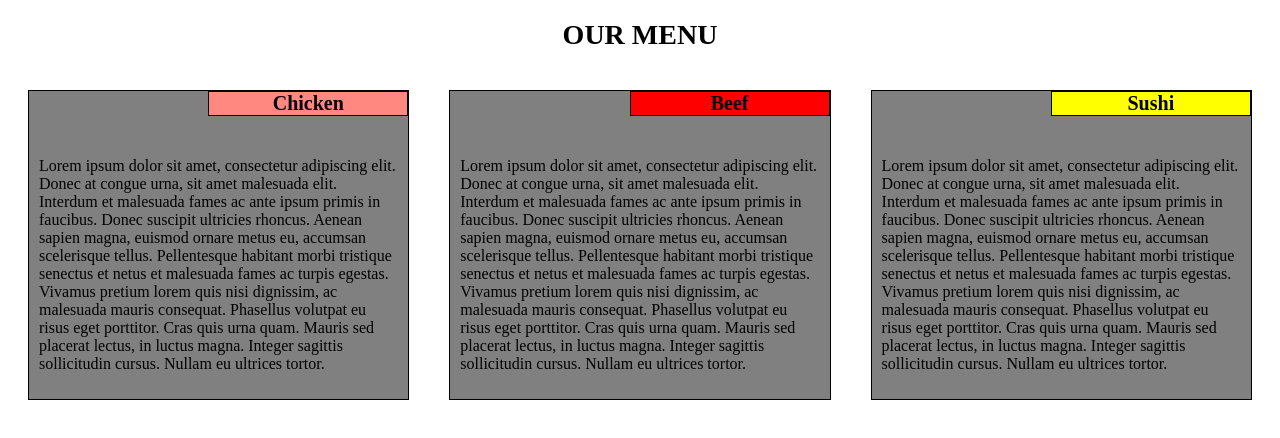
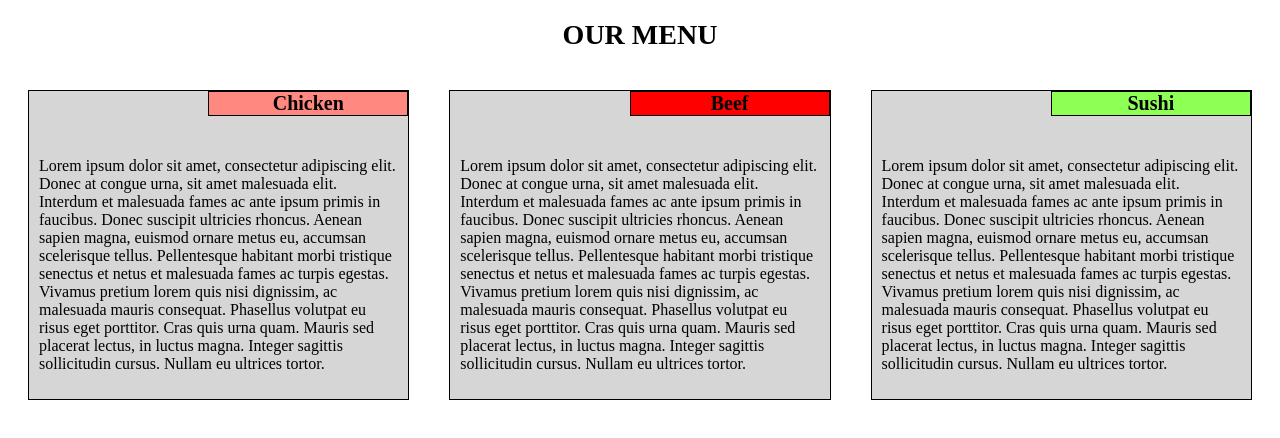
Before and after one commit to SebaasPacheco/Test, a plain HTML site: page module2-solution/index.html in a window 1280 px wide. Drawn offline with Linux system fonts and the light colour scheme.

Commit message:
new style

```diff
--- a/module2-solution/css/style.css
+++ b/module2-solution/css/style.css
@@ -210,10 +210,17 @@ section, section > h2 {
 
 }
 
-div>section {
-	background-color: gray;
+#section-1 {
+	background-color: #D6D6D6;
 }
 
+#section-2 {
+	background-color: #D6D6D6;
+}
+
+#section-3 {
+	background-color: #D6D6D6;
+}
 
 #section-1 > h2 {
 	background-color: #FF8880;
@@ -224,5 +231,5 @@ div>section {
 }
 
 #section-3 > h2 {
-	background-color: yellow;
+	background-color: #8DFF55;
 }
```
